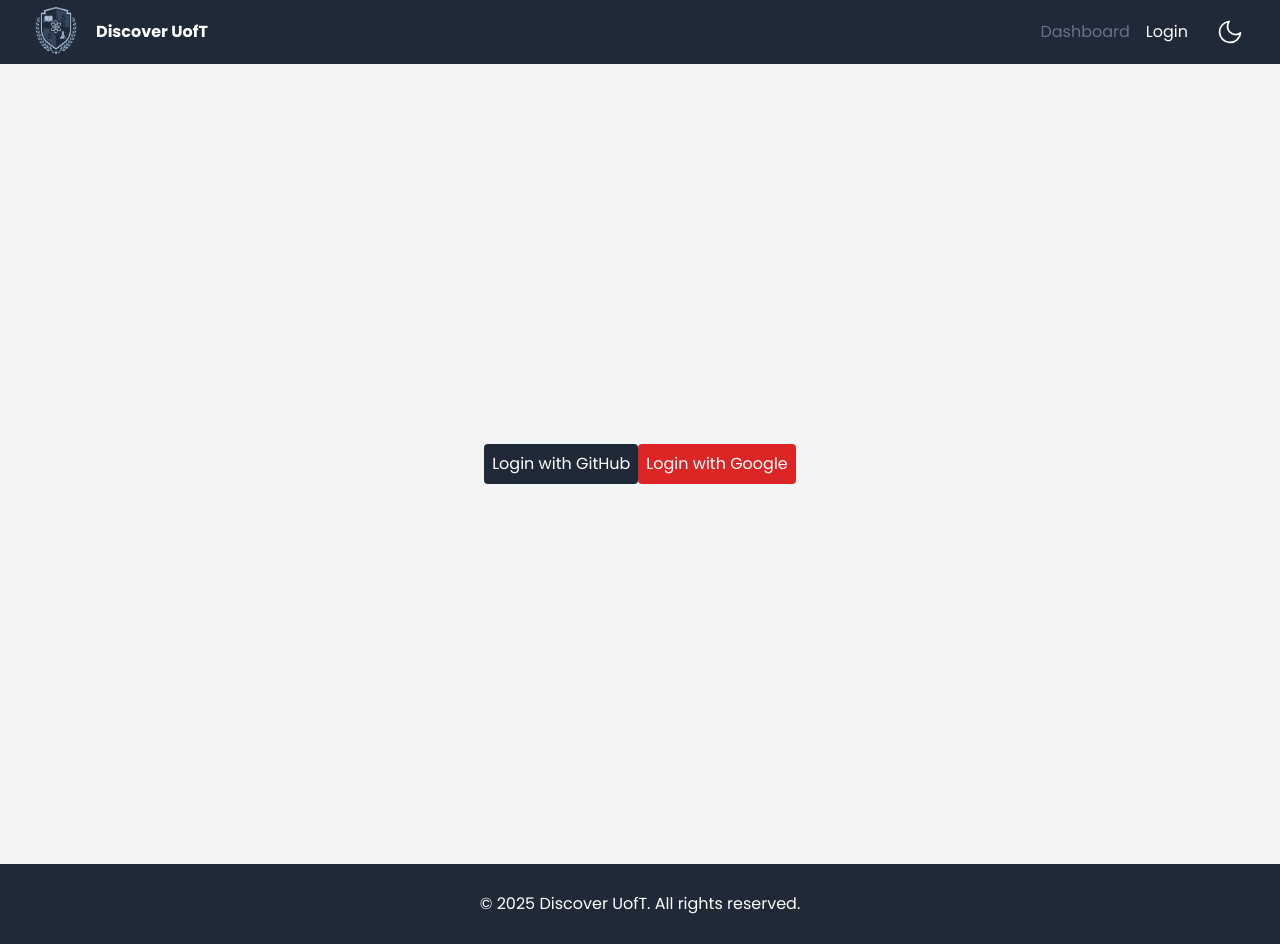
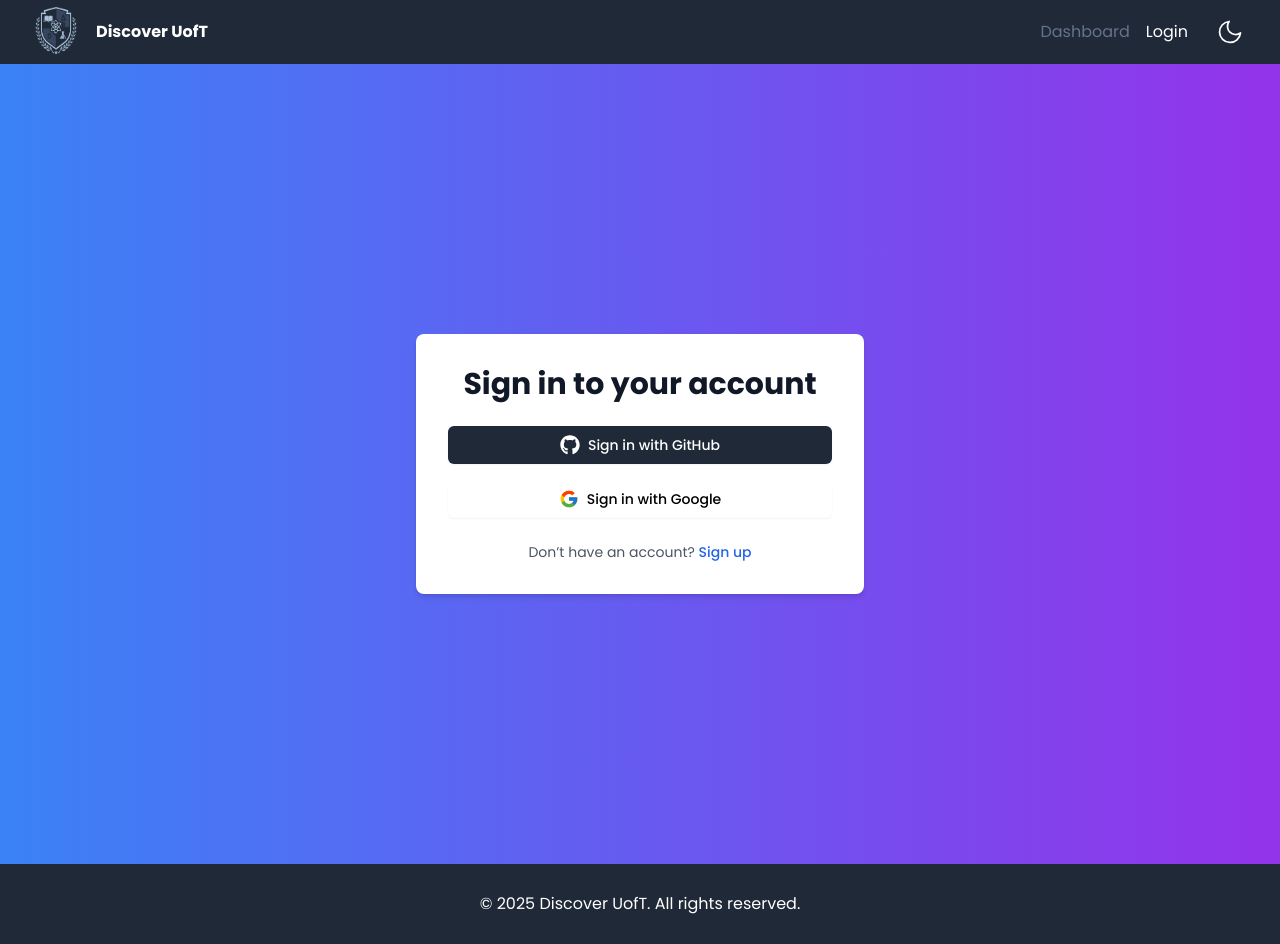
Before and after one commit to AnousAlma/deerhacksIV, a Next.js app: page /login in a window 1280 px wide. Built offline with nearby package versions, Linux system fonts and the light colour scheme; no server answers.

Commit message:
styled login page

```diff
--- a/app/login/page.tsx
+++ b/app/login/page.tsx
@@ -1,39 +1,21 @@
 "use client";
 
 import { useState } from "react";
-import { useRouter } from "next/navigation"; // from Next.js 13's app router
+import { useRouter } from "next/navigation";
 import { signIn } from "next-auth/react";
-
-import { useSession } from "next-auth/react"
-
+import { useSession } from "next-auth/react";
+import { FaGithub } from "react-icons/fa";
+import { FcGoogle } from "react-icons/fc";
 
 export default function LoginPage() {
   const router = useRouter();
-    const [email, setEmail] = useState("");
-    const [password, setPassword] = useState("");
   const [error, setError] = useState<string | null>(null);
-
-    const { data: session, status } = useSession()
+  const { data: session, status } = useSession();
 
   if (status === "authenticated") {
     router.push("/dashboard");
-        return;
+    return null;
   }
-
-    const handleSubmit = async (e: React.FormEvent) => {
-        e.preventDefault();
-        const res = await signIn("credentials", {
-            redirect: false,
-            email,
-            password,
-        });
-
-        if (res?.error) {
-            setError("Invalid email or password");
-        } else {
-            router.push("/dashboard");
-        }
-    };
 
   const handleOAuthLogin = (provider: string) => {
     signIn(provider, { redirect: false }).then((res) => {
@@ -46,63 +28,40 @@ export default function LoginPage() {
   };
 
   return (
-        <div className="min-h-screen flex items-center justify-center bg-gray-100">
-            <p>{error}</p>
+    <div className="min-h-screen flex items-center justify-center bg-gradient-to-r from-blue-500 to-purple-600 px-4">
+      <div className="w-full max-w-md p-8 space-y-6 bg-white rounded-lg shadow-md">
+        <h2 className="text-center text-3xl font-extrabold text-gray-900">
+          Sign in to your account
+        </h2>
+
+        {error && (
+          <div className="text-center text-red-600 font-medium">{error}</div>
+        )}
+
+        <div className="flex flex-col space-y-4">
           <button
             onClick={() => handleOAuthLogin("github")}
-                className="w-200 bg-gray-800 text-white p-2 rounded hover:bg-gray-900"
+            className="w-full flex items-center justify-center py-2 px-4 border border-transparent rounded-md shadow-sm text-sm font-medium text-white bg-gray-800 hover:bg-gray-900 transition"
           >
-                Login with GitHub
+            <FaGithub className="mr-2 h-5 w-5" />
+            Sign in with GitHub
           </button>
-
           <button
             onClick={() => handleOAuthLogin("google")}
-                className="w-200 bg-red-600 text-white p-2 rounded hover:bg-red-700"
+            className="w-full flex items-center justify-center py-2 px-4 border border-transparent rounded-md shadow-sm text-sm font-medium text-black bg-white hover:bg-blue-500 transition"
           >
-                Login with Google
+            <FcGoogle className="mr-2 h-5 w-5" />
+            Sign in with Google
           </button>
+        </div>
 
-{/*
-            <div className="">
-                <form
-                    onSubmit={handleSubmit}
-                    className="bg-white p-6 rounded shadow-md w-full max-w-md"
-                >
-                    <h1 className="text-2xl font-bold mb-4 text-center">Login</h1>
-
-                    <label className="block mb-2 font-medium">Email</label>
-                    <input
-                        type="email"
-                        className="w-full p-2 mb-4 border rounded"
-                        value={email}
-                        onChange={(e) => setEmail(e.target.value)}
-                        required
-                    />
-
-                    <label className="block mb-2 font-medium">Password</label>
-                    <input
-                        type="password"
-                        className="w-full p-2 mb-4 border rounded"
-                        value={password}
-                        onChange={(e) => setPassword(e.target.value)}
-                        required
-                    />
-
-                    <button
-                        type="submit"
-                        className="w-full bg-blue-600 text-white p-2 rounded hover:bg-blue-700"
-                    >
-                        Login
-                    </button>
-
-                    <p className="text-center mt-4">
-                        Don&rsquo;t have an account?{" "}
-                        <a href="/signup" className="text-blue-600 hover:underline">
+        <div className="text-center text-sm text-gray-600">
+          Don’t have an account?{" "}
+          <a href="/signup" className="font-medium text-blue-600 hover:underline">
             Sign up
           </a>
-                    </p>
-                </form>
-            </div> */}
+        </div>
+      </div>
     </div>
   );
 }
```
Also changed, not shown: 1 other file (tests, documents, lock files or other folders). Lines whose indentation alone changed are shown as unchanged.
